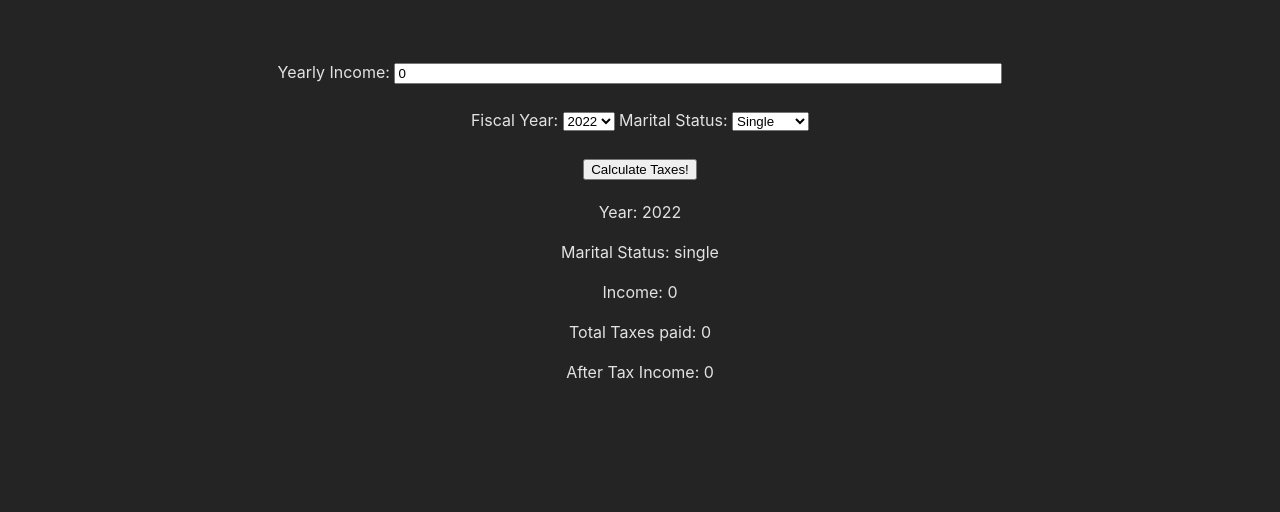
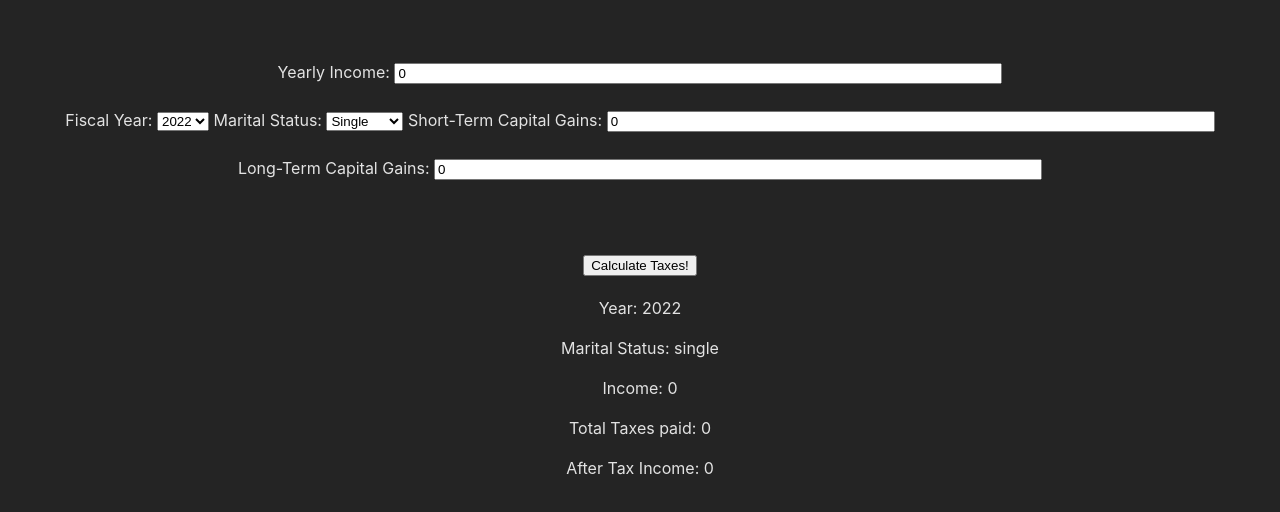
Before and after one commit to Larry-Gan/PCSTaxToolV2, a Svelte app: page / in a window 1280 px wide. Shown: the top 512 px of the page. Built offline with nearby package versions, Linux system fonts and the light colour scheme.

Commit message:
added the capital gains tax calculation and implementation

```diff
--- a/src/App.svelte
+++ b/src/App.svelte
@@ -4,19 +4,28 @@
   let yearlyIncome = 0;
   let year = '2022';
   let marrStatus = 'single';
+  let capGainsMarrStatus = 'LT_capital_gains_' + marrStatus;
   let taxes = 0;
   let afterTax = 0;
+  let capitalGainsShortTerm = 0;
+  let capitalGainsLongTerm = 0;
+  //let hasCapital = false;
 
   // @ts-ignore
   function calcTaxes() {
-      let intIncome = yearlyIncome;
+      let shortTermCapGains = capitalGainsShortTerm;
+      let longTermGapGains = capitalGainsLongTerm;
+      let intIncome = yearlyIncome + capitalGainsShortTerm; //short-term cap gains tax is considered as part of your yearly income
+
       let curr_taxes = 0;
 
       // grab correct tax data for year
       // @ts-ignore
       let currMap = tax_data.yearToTax[year];
       let rates = currMap["percents"];
+      let capGainsRates = currMap["LT_capital_gains_percents"]
       let salaries = currMap[marrStatus];
+      let capGains = currMap[capGainsMarrStatus];
       let govtSpendingPercents = currMap["budget_percents"];
 
       // calculate income tax
@@ -31,6 +40,23 @@
       if (intIncome > salaries[salaries.length-1]) {
           curr_taxes += (intIncome - salaries[salaries.length-1])*rates[rates.length-1];
       }
+
+      // calculate long-term capital gains tax
+      let capitalGainsLongTermTax = 0;
+
+      for (let i = 1; i < capGains.length; i++) {
+          if (capitalGainsLongTerm >= capGains[i]) {
+            capitalGainsLongTermTax += (capGains[i] - capGains[i-1])*capGainsRates[i-1];
+          } else {
+              capitalGainsLongTermTax += (capitalGainsLongTerm - capGains[i - 1])*capGainsRates[i-1];
+          break;
+          }
+      }
+      if (capitalGainsLongTerm > capGains[capGains.length-1]) {
+        capitalGainsLongTermTax += (capitalGainsLongTerm - capGains[capGains.length-1])*capGainsRates[capGainsRates.length-1];
+      }
+
+
 
       // calculate fica
       let socSec = 0;
@@ -64,8 +90,11 @@
       }
 
       // update tax info
-      taxes = curr_taxes + socSec + medicare;
-      afterTax = intIncome - taxes;
+      taxes = curr_taxes + socSec + medicare + capitalGainsLongTermTax;
+
+      // according to ChatGPT (very reputable source ikik),
+      // LT capital gains is reported as part of your income, even though they're taxed differently
+      afterTax = (capitalGainsLongTerm - capitalGainsLongTermTax) + intIncome - taxes;
       return yearlyIncome;
       // TODO: code that fills in chart.js data
       /*let yourPayments = [medicare, socSec]
@@ -102,6 +131,10 @@ let answer = '';
               </option>
           {/each}
       </select>
+      <label for="fname">Short-Term Capital Gains:</label>
+      <input type="number" class = "income-entry" bind:value={capitalGainsShortTerm} on:input={calcTaxes}><br><br>
+      <label for="fname">Long-Term Capital Gains:</label>
+      <input type="number" class = "income-entry" bind:value={capitalGainsLongTerm} on:input={calcTaxes}><br><br>
       <br>
       <br>
       <input type="submit" value="Calculate Taxes!">
```
Also changed, not shown: src/lib/data.js.
